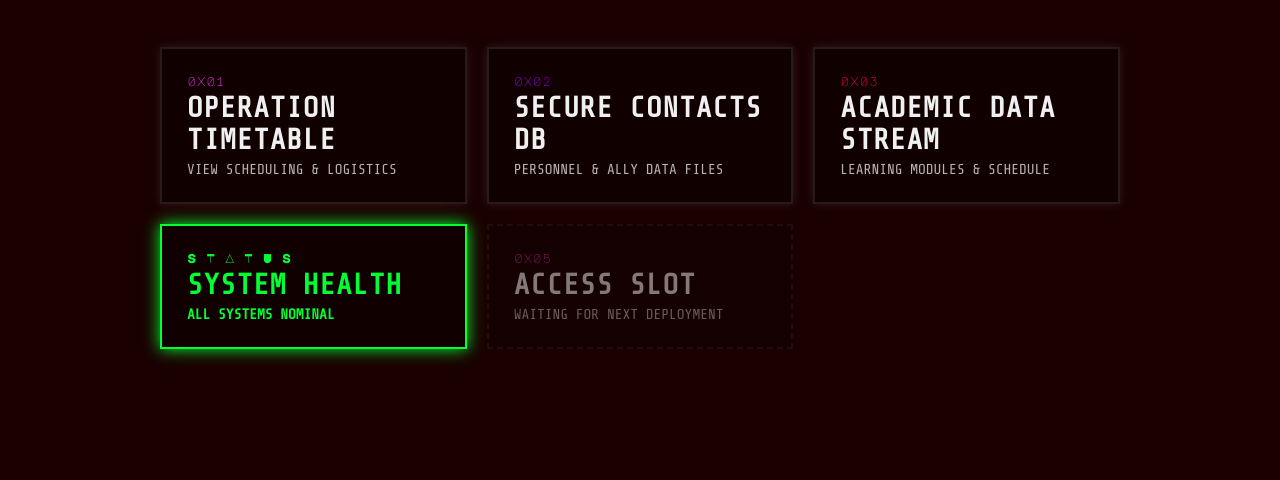
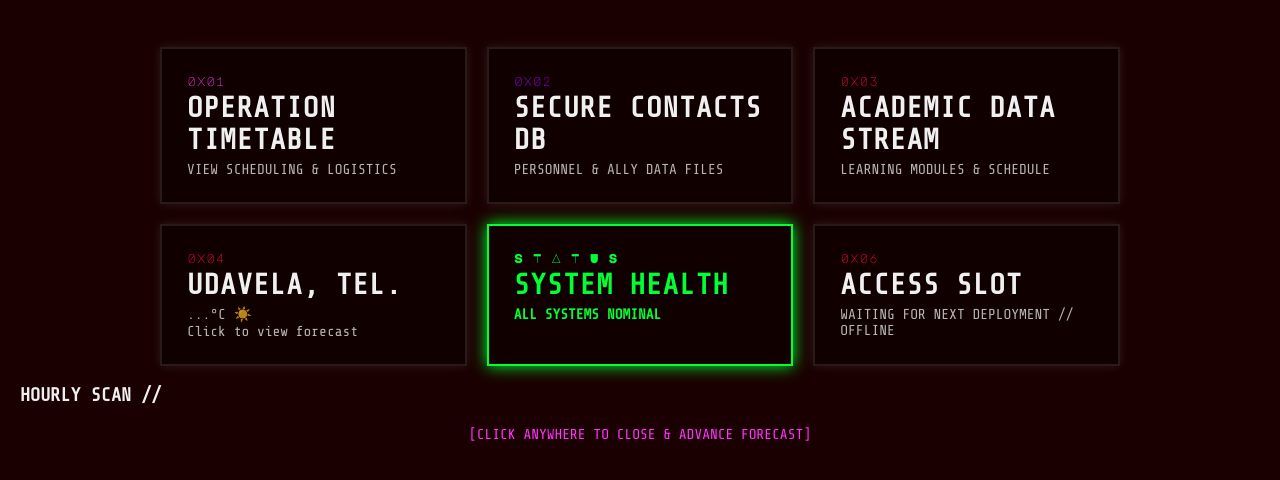
Before and after one commit to M4FI4-KING/WEB-Menu, a plain HTML site: page index.html in a window 1280 px wide. Shown: the part 256-736 px from the top of the page. Drawn offline with nearby package versions, Linux system fonts and the light colour scheme.

Commit message:
Update index.html

```diff
--- a/index.html
+++ b/index.html
@@ -1,27 +1,22 @@
 <!DOCTYPE html>
 <html lang="en">
 <head>
-    <meta charset="UTF-8">
-    <meta name="viewport" content="width=device-width, initial-scale=1.0">
+  <meta charset="UTF-8" />
+  <meta name="viewport" content="width=device-width, initial-scale=1.0" />
   <title>CENTRAL COMMAND HUB // ACCESS PORTAL</title>
 
+  <link href="https://fonts.googleapis.com/css2?family=Creepster&family=Major+Mono+Display&family=Share+Tech+Mono&display=swap" rel="stylesheet">
   <link rel="stylesheet" href="HUB/assets/css/styles.css">
-
-    <link href="https://fonts.googleapis.com/css2?family=Creepster&family=Major+Mono+Display&family=Share+Tech+Mono&display=swap" rel="stylesheet">
-
 </head>
 <body>
-
   <div id="app-container" class="app-container">
-
-        <div class="container hub-container">
+    <div id="hub-view" class="container hub-container">
       <header class="neon-glow-text">
         <h1 id="crazy-heading">C O M M A N D . H U B</h1>
         <p class="subtitle neon-pink-text">// ACCESS AUTHORIZED // SELECT PORTAL</p>
       </header>
 
       <main class="access-grid">
-
         <a href="Time Table/index.html" target="_blank" class="access-module module-pink">
           <span class="module-code">0x01</span>
           <h2 class="module-title">OPERATION TIMETABLE</h2>
@@ -40,23 +35,40 @@
           <p class="module-desc">LEARNING MODULES & SCHEDULE</p>
         </a>
 
+        <div id="weather-widget" class="access-module module-blue" onclick="handleClick()">
+          <span class="module-code">0x04</span>
+          <h2 class="module-title" id="weather-location">UDAVELA, TEL.</h2>
+          <p class="module-desc" id="widget-main-info">...°C ☀️</p>
+          <div id="widget-detail-info" class="module-desc">Click to view forecast</div>
+        </div>
+
         <div class="access-module module-status">
           <span class="module-code">S T A T U S</span>
           <h2 class="module-title">SYSTEM HEALTH</h2>
           <p class="module-desc status-ok">ALL SYSTEMS NOMINAL</p>
         </div>
 
-                <a href="#" class="access-module module-pink disabled">
-                    <span class="module-code">0x05</span>
+        <div class="access-module module-off">
+          <span class="module-code">0x06</span>
           <h2 class="module-title">ACCESS SLOT</h2>
-                    <p class="module-desc">WAITING FOR NEXT DEPLOYMENT</p>
-                </a>
-
+          <p class="module-desc">WAITING FOR NEXT DEPLOYMENT // OFFLINE</p>
+        </div>
       </main>
     </div>
-
   </div>
 
-    <script src="assets/js/script.js"></script>
+  <div id="hourly-modal-overlay" class="modal-overlay" onclick="closeHourlyModal()">
+    <div class="modal-content" onclick="event.stopPropagation()">
+      <h3 class="modal-title" id="modal-title">HOURLY SCAN //</h3>
+      <div id="hourly-data-container" class="hourly-grid"></div>
+      <div style="text-align: center; margin-top: 20px;">
+        <p style="color: var(--neon-pink); font-size: 0.9em; cursor: pointer;" onclick="closeHourlyModal()">
+          [CLICK ANYWHERE TO CLOSE & ADVANCE FORECAST]
+        </p>
+      </div>
+    </div>
+  </div>
+
+  <script src="HUB/assets/js/script.js"></script>
 </body>
 </html>
```
Lines whose indentation alone changed are shown as unchanged.
